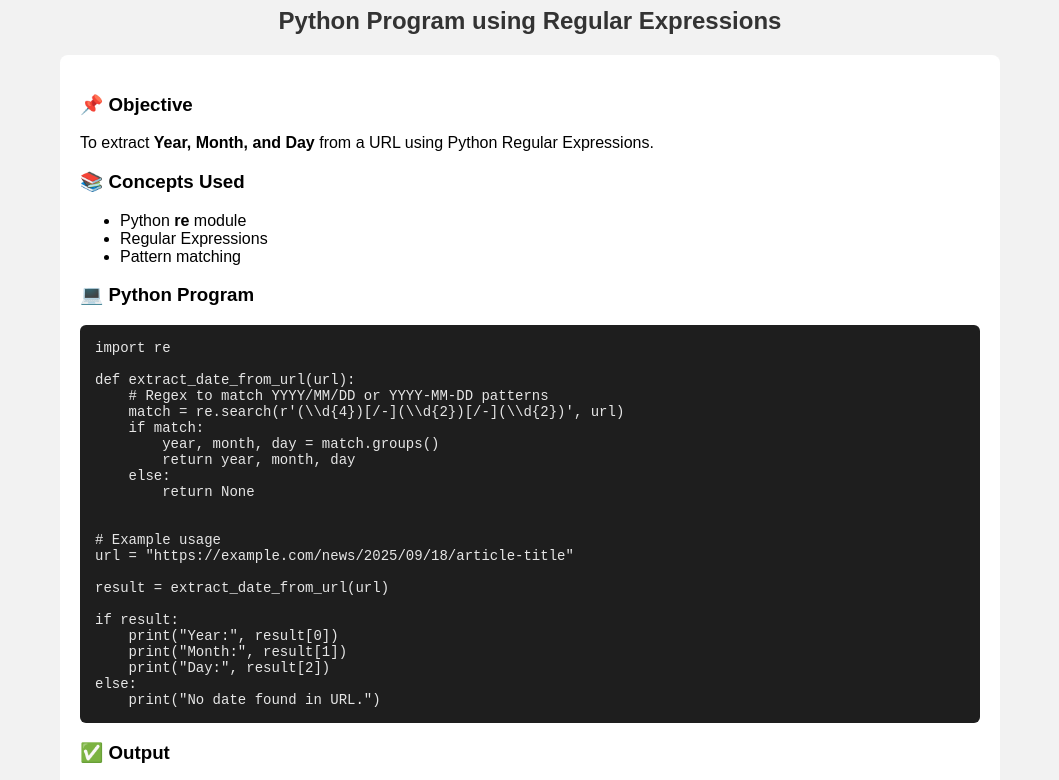
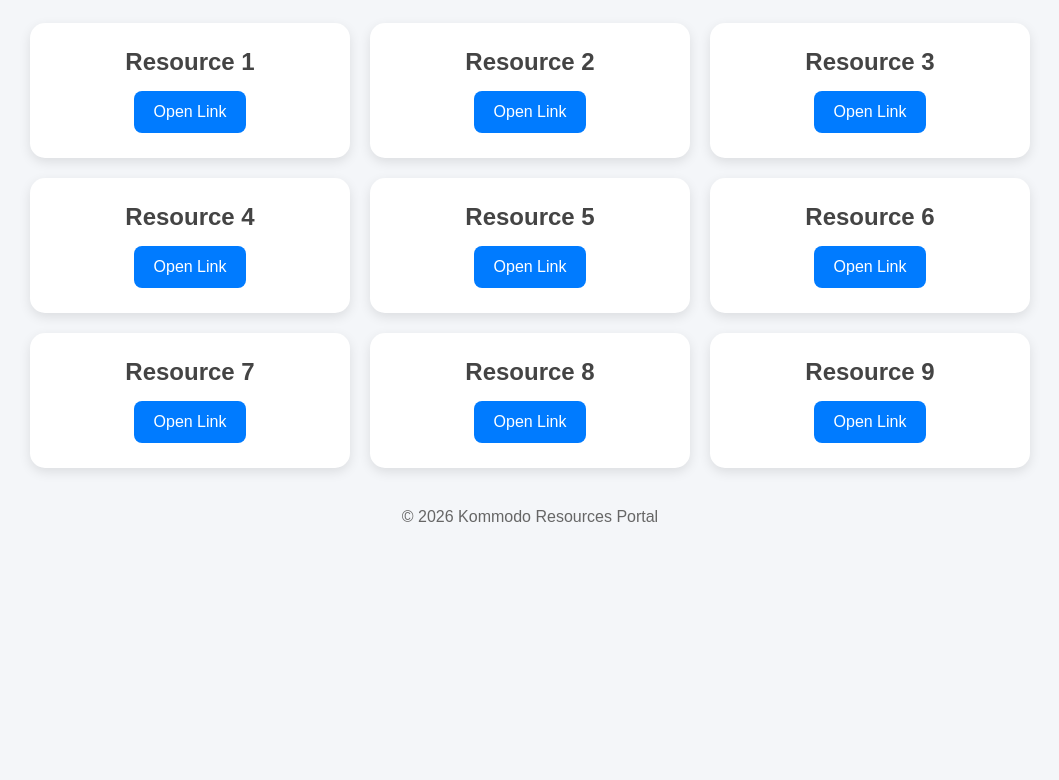
Before and after one commit to Arjuna-25/url, a plain HTML site: page index.html in a window 1280 px wide. Shown: the part 94-874 px from the top of the page, without its empty margins (110-1169 px from the left). After the commit the page ends 800 px from the top, so only its background shows below. Drawn offline with Linux system fonts and the light colour scheme.

Commit message:
Update index.html

```diff
--- a/index.html
+++ b/index.html
@@ -2,94 +2,156 @@
 <html lang="en">
 <head>
     <meta charset="UTF-8">
-    <title>Extract Date from URL - Python Regex</title>
-    <meta name="viewport" content="width=device-width, initial-scale=1">
+    <meta name="viewport" content="width=device-width, initial-scale=1.0">
+    <title>Kommodo Resources</title>
 
     <style>
+        * {
+            margin: 0;
+            padding: 0;
+            box-sizing: border-box;
+            font-family: Arial, sans-serif;
+        }
+
         body {
-            font-family: Arial, sans-serif;
-            background: #f2f2f2;
-            margin: 0;
-            padding: 20px;
+            background: #f4f6f9;
+            padding: 40px 20px;
         }
-        h1, h2 {
+
+        .container {
+            max-width: 1000px;
+            margin: auto;
+        }
+
+        h1 {
             text-align: center;
             color: #333;
+            margin-bottom: 40px;
         }
-        .box {
-            max-width: 900px;
-            margin: auto;
-            background: #fff;
-            padding: 20px;
+
+        .links-grid {
+            display: grid;
+            grid-template-columns: repeat(auto-fit, minmax(250px, 1fr));
+            gap: 20px;
+        }
+
+        .card {
+            background: white;
+            padding: 25px;
+            border-radius: 15px;
+            box-shadow: 0 4px 12px rgba(0,0,0,0.1);
+            transition: 0.3s;
+            text-align: center;
+        }
+
+        .card:hover {
+            transform: translateY(-5px);
+            box-shadow: 0 8px 18px rgba(0,0,0,0.15);
+        }
+
+        .card h2 {
+            color: #444;
+            margin-bottom: 15px;
+        }
+
+        .btn {
+            display: inline-block;
+            padding: 12px 20px;
+            background: #007bff;
+            color: white;
+            text-decoration: none;
             border-radius: 8px;
+            transition: 0.3s;
         }
-        pre {
-            background: #1e1e1e;
-            color: #e6e6e6;
-            padding: 15px;
-            border-radius: 6px;
-            overflow-x: auto;
-            font-size: 14px;
+
+        .btn:hover {
+            background: #0056d2;
         }
-        ul {
-            font-size: 16px;
+
+        footer {
+            text-align: center;
+            margin-top: 40px;
+            color: #666;
         }
     </style>
 </head>
 
 <body>
 
-<h1>🐍 Extract Date from URL</h1>
-<h2>Python Program using Regular Expressions</h2>
+<div class="container">
 
-<div class="box">
+    <h1>Kommodo Resources</h1>
 
-<h3>📌 Objective</h3>
-<p>
-To extract <b>Year, Month, and Day</b> from a URL using Python Regular Expressions.
-</p>
+    <div class="links-grid">
 
-<h3>📚 Concepts Used</h3>
-<ul>
-    <li>Python <b>re</b> module</li>
-    <li>Regular Expressions</li>
-    <li>Pattern matching</li>
-</ul>
+        <div class="card">
+            <h2>Resource 1</h2>
+            <a class="btn" href="https://kommodo.ai/i/I7hWgVKJaBQOirPlzyjl" target="_blank">
+                Open Link
+            </a>
+        </div>
 
-<h3>💻 Python Program</h3>
+        <div class="card">
+            <h2>Resource 2</h2>
+            <a class="btn" href="https://kommodo.ai/i/6kKMOTX7txOdSw5czYoN" target="_blank">
+                Open Link
+            </a>
+        </div>
 
-<pre>
-import re
+        <div class="card">
+            <h2>Resource 3</h2>
+            <a class="btn" href="https://kommodo.ai/i/gTbV85zphGSeeL7CpIvU" target="_blank">
+                Open Link
+            </a>
+        </div>
 
-def extract_date_from_url(url):
-    # Regex to match YYYY/MM/DD or YYYY-MM-DD patterns
-    match = re.search(r'(\\d{4})[/-](\\d{2})[/-](\\d{2})', url)
-    if match:
-        year, month, day = match.groups()
-        return year, month, day
-    else:
-        return None
+        <div class="card">
+            <h2>Resource 4</h2>
+            <a class="btn" href="https://kommodo.ai/i/AECYM1SljBB4RvXdZE3a" target="_blank">
+                Open Link
+            </a>
+        </div>
 
+        <div class="card">
+            <h2>Resource 5</h2>
+            <a class="btn" href="https://kommodo.ai/i/qkw8nsk66lvqsbZyzuEx" target="_blank">
+                Open Link
+            </a>
+        </div>
 
-# Example usage
-url = "https://example.com/news/2025/09/18/article-title"
+        <div class="card">
+            <h2>Resource 6</h2>
+            <a class="btn" href="https://kommodo.ai/i/mnEUY1TPdODtVYIMxDqq" target="_blank">
+                Open Link
+            </a>
+        </div>
 
-result = extract_date_from_url(url)
+        <div class="card">
+            <h2>Resource 7</h2>
+            <a class="btn" href="https://kommodo.ai/i/t5W1KuJTKLk1KdhKI6dB" target="_blank">
+                Open Link
+            </a>
+        </div>
 
-if result:
-    print("Year:", result[0])
-    print("Month:", result[1])
-    print("Day:", result[2])
-else:
-    print("No date found in URL.")
-</pre>
+        <div class="card">
+            <h2>Resource 8</h2>
+            <a class="btn" href="https://kommodo.ai/i/Jw8F7AJsu9Mh2p0H2Zo8" target="_blank">
+                Open Link
+            </a>
+        </div>
 
-<h3>✅ Output</h3>
-<pre>
-Year: 2025
-Month: 09
-Day: 18
-</pre>
+        <div class="card">
+            <h2>Resource 9</h2>
+            <a class="btn" href="https://kommodo.ai/i/1STAj4sOzoT5PonJBvNy" target="_blank">
+                Open Link
+            </a>
+        </div>
+
+    </div>
+
+    <footer>
+        © 2026 Kommodo Resources Portal
+    </footer>
 
 </div>
 
```
